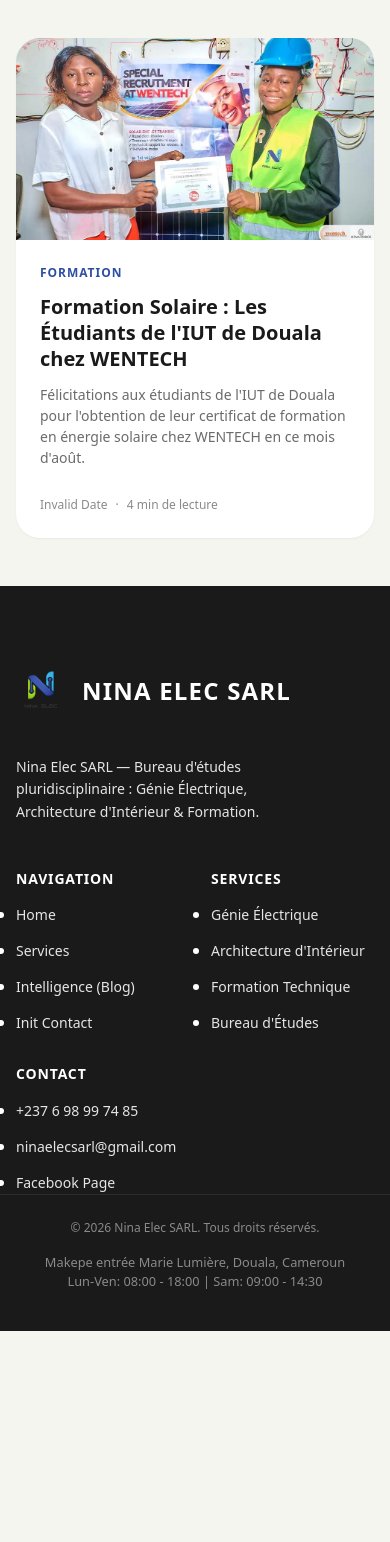
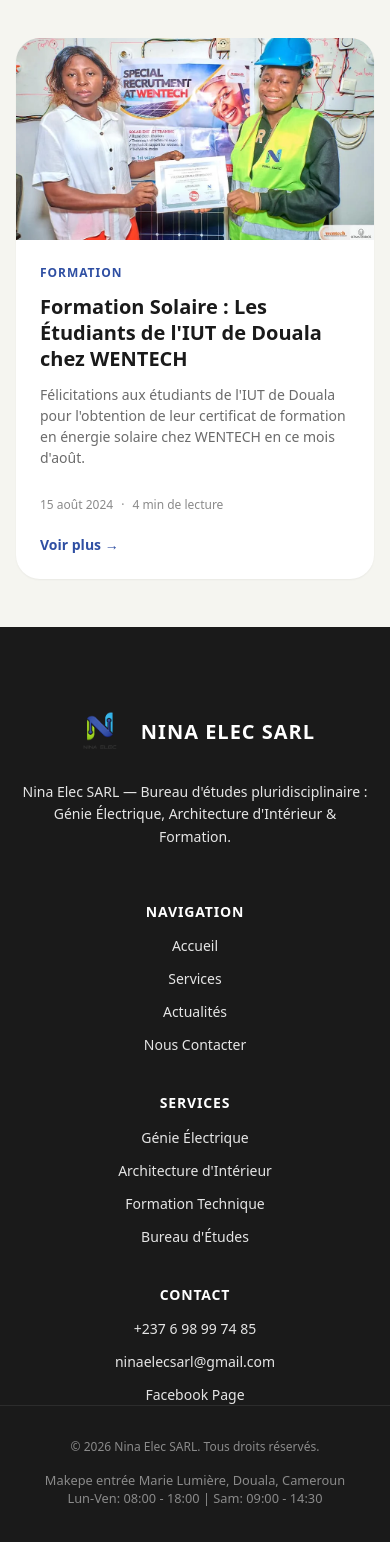
Before and after one commit to Songnia/ninaelecsarl, a React (Vite) app in the folder frontend/: page / in a window 390 px wide. Shown: the part 4957-6499 px from the top of the page. Before the commit the page ends 6288 px from the top, so only its background shows below. Built offline with nearby package versions, Linux system fonts and the light colour scheme.

Commit message:
Enhancement: Translated navigation, added blog anchors, improved mobile footer, fixed text duplication, and enabled smooth scroll transitions

```diff
--- a/frontend/src/App.jsx
+++ b/frontend/src/App.jsx
@@ -12,6 +12,7 @@
 import HowItWorksPage from './pages/HowItWorksPage'
 import ClientPage from './pages/ClientPage'
 import FAQPage from './pages/FAQPage'
+import ScrollToHash from './hooks/ScrollToHash'
 
 // Simple 404 fallback
 function NotFoundPage() {
@@ -27,7 +28,7 @@
 export default function App() {
     return (
         <BrowserRouter>
-            {/* Skip to content — accessibility */}
+            <ScrollToHash />
             <a className="skip-link" href="#main-content" style={{
                 position: 'absolute', top: '-100px', left: 0,
                 background: 'var(--accent-lime)', color: 'var(--text-primary)',
--- a/frontend/src/components/layout/Footer.css
+++ b/frontend/src/components/layout/Footer.css
@@ -12,10 +12,23 @@
     border-bottom: 1px solid rgba(255, 255, 255, 0.08);
 }
 
-.footer__brand {
+/* Brand and Logo Styling */
+.footer__logo-group {
     display: flex;
-    flex-direction: column;
-    gap: var(--space-4);
+    align-items: center;
+    gap: 1rem;
+    margin-bottom: 1.5rem;
+}
+
+.footer__logo {
+    height: 50px;
+}
+
+.footer__name {
+    font-size: 1.5rem;
+    font-weight: 900;
+    color: var(--color-white);
+    letter-spacing: 0.05em;
 }
 
 .footer__tagline {
@@ -25,6 +38,7 @@
     line-height: 1.6;
 }
 
+/* Column and Link Styling */
 .footer__heading {
     font-family: var(--font-display);
     font-size: var(--text-sm);
@@ -39,6 +53,9 @@
     display: flex;
     flex-direction: column;
     gap: var(--space-3);
+    list-style: none; /* No dots */
+    padding: 0;
+    margin: 0;
 }
 
 .footer__link {
@@ -46,6 +63,8 @@
     color: var(--text-on-dark-muted);
     transition: color var(--transition-fast);
     cursor: pointer;
+    text-decoration: none;
+    display: block;
 }
 
 .footer__link:hover {
@@ -53,9 +72,9 @@
     opacity: 1;
 }
 
-/* Bottom bar */
+/* Bottom Bar and Copyright */
 .footer__bottom {
-    padding: var(--space-6) 0;
+    padding: var(--space-8) 0;
 }
 
 .footer__bottom-inner {
@@ -63,14 +82,18 @@
     align-items: center;
     justify-content: space-between;
     font-size: var(--text-xs);
-    color: var(--text-on-dark-muted);
+    color: var(--text-muted);
 }
 
-.footer__legal {
-    display: flex;
-    gap: var(--space-6);
+.footer__address {
+    font-size: 0.8rem;
+    margin-top: 0.5rem;
+    line-height: 1.4;
 }
 
+/* RESPONSIVE DESIGN */
+
+/* Tablets / Medium Mobile */
 @media (max-width: 768px) {
     .footer__inner {
         grid-template-columns: 1fr 1fr;
@@ -79,11 +102,47 @@
 
     .footer__brand {
         grid-column: 1 / -1;
+        text-align: center;
+        display: flex;
+        flex-direction: column;
+        align-items: center;
+    }
+
+    .footer__logo-group {
+        justify-content: center;
+    }
+
+    .footer__tagline {
+        max-width: 100%;
+        margin: 0 auto 1rem;
     }
 
     .footer__bottom-inner {
         flex-direction: column;
-        gap: var(--space-3);
+        gap: 1.5rem;
         text-align: center;
     }
 }
+
+/* Smartphone / Very Small Screens */
+@media (max-width: 480px) {
+    .footer__inner {
+        grid-template-columns: 1fr; /* Stack everything vertically */
+        text-align: center;
+        gap: var(--space-10);
+    }
+
+    .footer__col {
+        display: flex;
+        flex-direction: column;
+        align-items: center;
+    }
+
+    .footer__col ul {
+        align-items: center;
+    }
+
+    .footer__name {
+        font-size: 1.25rem;
+    }
+}
--- a/frontend/src/components/layout/Footer.jsx
+++ b/frontend/src/components/layout/Footer.jsx
@@ -13,11 +13,11 @@
 
                 {/* Brand column */}
                 <div className="footer__brand">
-                    <div style={{ display: 'flex', alignItems: 'center', gap: '1rem', marginBottom: '1.5rem' }}>
-                        <img src={logoNina} alt="Nina Elec SARL Logo" style={{ height: '50px' }} />
-                        <span style={{ fontSize: '1.5rem', fontWeight: '900', color: 'var(--color-white)', letterSpacing: '0.05em' }}>NINA ELEC SARL</span>
+                    <div className="footer__logo-group">
+                        <img src={logoNina} alt="Nina Elec SARL Logo" className="footer__logo" />
+                        <span className="footer__name">NINA ELEC SARL</span>
                     </div>
-                    <p className="footer__tagline" style={{ color: 'var(--text-on-dark-muted)' }}>
+                    <p className="footer__tagline">
                         Nina Elec SARL — Bureau d'études pluridisciplinaire : Génie Électrique, Architecture d'Intérieur & Formation.
                     </p>
                 </div>
@@ -26,10 +26,10 @@
                 <div className="footer__col">
                     <h4 className="footer__heading" style={{ color: 'var(--color-white)' }}>Navigation</h4>
                     <ul>
-                        <li><Link to="/" className="footer__link">Home</Link></li>
+                        <li><Link to="/" className="footer__link">Accueil</Link></li>
                         <li><Link to="/services" className="footer__link">Services</Link></li>
-                        <li><Link to="/blog" className="footer__link">Intelligence (Blog)</Link></li>
-                        <li><Link to="/contact" className="footer__link">Init Contact</Link></li>
+                        <li><Link to="/blog" className="footer__link">Actualités</Link></li>
+                        <li><Link to="/contact" className="footer__link">Nous Contacter</Link></li>
                     </ul>
                 </div>
 
@@ -58,10 +58,10 @@
 
             {/* Bottom bar */}
             <div className="footer__bottom">
-                <div className="container footer__bottom-inner" style={{ display: 'flex', justifyContent: 'space-between', flexWrap: 'wrap', gap: '1rem' }}>
-                    <div style={{ color: 'var(--text-muted)', maxWidth: '400px' }}>
+                <div className="container footer__bottom-inner">
+                    <div className="footer__copyright">
                         <p>© {year} Nina Elec SARL. Tous droits réservés.</p>
-                        <p style={{ fontSize: '0.8rem', marginTop: '0.5rem' }}>
+                        <p className="footer__address">
                             Makepe entrée Marie Lumière, Douala, Cameroun<br />
                             Lun-Ven: 08:00 - 18:00 | Sam: 09:00 - 14:30
                         </p>
--- a/frontend/src/components/layout/Navbar.jsx
+++ b/frontend/src/components/layout/Navbar.jsx
@@ -5,10 +5,10 @@
 import logoNina from '../../assets/branding/logo-nina.webp'
 
 const navLinks = [
+    { label: 'Accueil', to: '/' },
     { label: 'Services', to: '/services' },
-    { label: 'Réalisations', to: '/clients' },
-    { label: 'Blog', to: '/blog' },
-    { label: 'FAQ', to: '/faq' },
+    { label: 'Actualités', to: '/blog' },
+    { label: 'Nous Contacter', to: '/contact' },
 ]
 
 export default function Navbar() {
--- a/frontend/src/components/sections/BlogPreviewSection.jsx
+++ b/frontend/src/components/sections/BlogPreviewSection.jsx
@@ -56,10 +56,13 @@
                                     <h3 className="blog-card__title">{post.title}</h3>
                                     <p className="blog-card__excerpt">{post.excerpt}</p>
                                     <div className="blog-card__meta">
-                                        <span>{formatDate(post.publishedDate)}</span>
+                                        <span>{formatDate(post.date)}</span>
                                         <span>·</span>
                                         <span>{post.readTime || '5'} min de lecture</span>
                                     </div>
+                                    <Link to={`/blog#${post.id}`} className="blog-card__link">
+                                        Voir plus →
+                                    </Link>
                                 </div>
                             </article>
                         ))
--- a/frontend/src/components/sections/ExpertiseSection.css
+++ b/frontend/src/components/sections/ExpertiseSection.css
@@ -92,6 +92,13 @@
     .expertise__grid {
         grid-template-columns: 1fr;
     }
+}
+
+.featured-post {
+    display: flex;
+    flex-direction: column;
+    gap: var(--space-8);
+    scroll-margin-top: 100px; /* Offset for navbar */
 }
 
 
@@ -266,6 +273,7 @@
     background: var(--bg-white);
     box-shadow: var(--shadow-sm);
     transition: box-shadow var(--transition-base), transform var(--transition-base);
+    scroll-margin-top: 100px; /* Offset for navbar */
 }
 
 .blog-card:hover {
@@ -308,6 +316,23 @@
     color: var(--text-muted);
 }
 
+.blog-card__link {
+    font-size: var(--text-sm);
+    font-weight: var(--fw-semibold);
+    color: var(--accent-purple);
+    margin-top: var(--space-2);
+    display: inline-flex;
+    align-items: center;
+    gap: var(--space-2);
+    text-decoration: none;
+    transition: transform var(--transition-fast), opacity var(--transition-fast);
+}
+
+.blog-card__link:hover {
+    transform: translateX(4px);
+    opacity: 0.8;
+}
+
 @media (max-width: 1024px) {
     .blog-preview__grid {
         grid-template-columns: 1fr 1fr;
--- /dev/null
+++ b/frontend/src/hooks/ScrollToHash.jsx
@@ -0,0 +1,31 @@
+import { useEffect } from 'react';
+import { useLocation } from 'react-router-dom';
+
+/**
+ * Utility component that handles scrolling to an anchor (hash)
+ * when the URL changes or the page is first loaded.
+ */
+const ScrollToHash = () => {
+    const { hash, pathname } = useLocation();
+
+    useEffect(() => {
+        if (hash) {
+            // Give the DOM a tiny bit of time to render the content
+            const timeoutId = setTimeout(() => {
+                const element = document.getElementById(hash.replace('#', ''));
+                if (element) {
+                    element.scrollIntoView({ behavior: 'smooth' });
+                }
+            }, 100);
+
+            return () => clearTimeout(timeoutId);
+        } else {
+            // If no hash, scroll to top on page change with smooth animation
+            window.scrollTo({ top: 0, behavior: 'smooth' });
+        }
+    }, [hash, pathname]);
+
+    return null;
+};
+
+export default ScrollToHash;
--- a/frontend/src/pages/BlogPage.jsx
+++ b/frontend/src/pages/BlogPage.jsx
@@ -73,7 +73,7 @@
                     {featuredPost && (
                         <section className="blog-featured section" aria-label="Featured post" style={{ paddingBottom: '2rem' }}>
                             <div className="container">
-                                <article className="featured-post hover-lift" style={{ cursor: 'pointer' }}>
+                                <article id={featuredPost.id} className="featured-post hover-lift" style={{ cursor: 'pointer' }}>
                                     {/* Gallery Grid */}
                                     <BlogGalleryGrid
                                         title="Illustrations de la Formation"
@@ -90,11 +90,6 @@
                                             <span>·</span>
                                             <span>{featuredPost.readTime} min de lecture</span>
                                         </div>
-                                        <div style={{ marginTop: '2rem' }}>
-                                            <p style={{ color: 'var(--text-secondary)', lineHeight: '1.6', fontSize: '1.1rem', marginBottom: '2rem' }}>
-                                                {featuredPost.excerpt}
-                                            </p>
-                                        </div>
                                         <a href="#" className="btn btn--outline" style={{ display: 'inline-block', marginTop: '1rem', width: 'fit-content' }}>Read Deep Dive</a>
                                     </div>
                                 </article>
```
